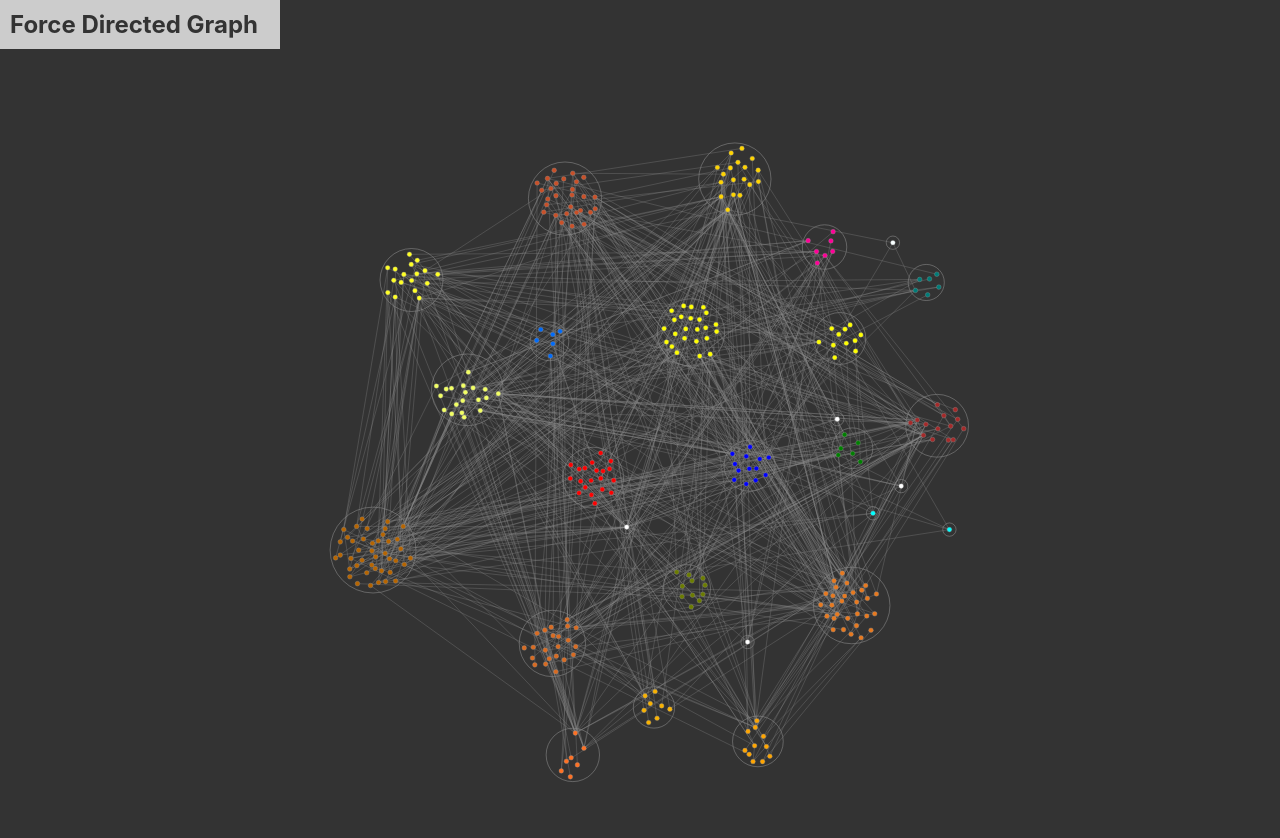
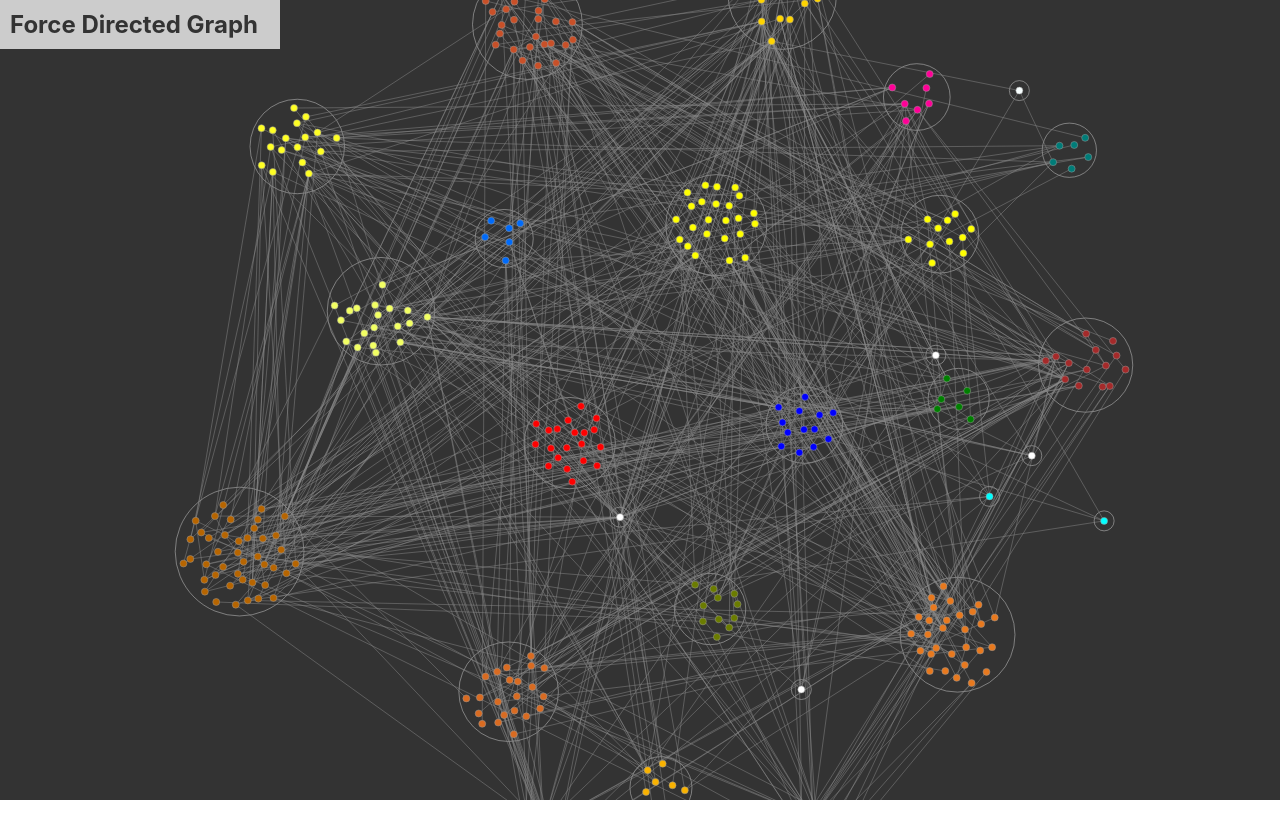
Before and after one commit to mrmuhammadali/publications, a React (Create React App) app: page / in a window 1280 px wide. Shown: the top 838 px of the page. After the commit the page ends 800 px from the top, so only its background shows below. Built offline with nearby package versions, Linux system fonts and the light colour scheme.

Commit message:
refactoring

```diff
--- a/src/App.module.css
+++ b/src/App.module.css
@@ -12,4 +12,5 @@
   margin: 0;
   padding: 10px;
   width: 260px;
+  position: fixed;
 }
--- a/src/components/ForceDirectedGraph/ForceDirectedGraph.js
+++ b/src/components/ForceDirectedGraph/ForceDirectedGraph.js
@@ -18,6 +18,7 @@ class ForceDirectedGraph extends React.Component {
       nodes: props.nodes,
       links: props.links,
       clusters: [],
+      scale: 1,
     }
   }
 
@@ -34,23 +35,20 @@ class ForceDirectedGraph extends React.Component {
       )
       .force('charge', forceManyBody())
       .force('cluster', forceCluster())
-      .tick(280)
-
+      .tick(20)
     const scale = getScaleFactor(nodes, window.innerWidth, window.innerHeight)
 
     this.force.force(
       'center',
       forceCenter(width * (scale / 2), height * (scale / 2)),
     )
-    this.setState(() => ({
-      scale,
-    }))
 
-    this.force.on('tick', () =>
+    this.force.on('tick', () => {
       this.setState(() => ({
         clusters: createClusters(nodes),
-      })),
-    )
+        scale,
+      }))
+    })
   }
 
   componentWillUnmount() {
--- a/src/components/ForceDirectedGraph/ForceDirectedGraphInner.js
+++ b/src/components/ForceDirectedGraph/ForceDirectedGraphInner.js
@@ -11,10 +11,8 @@ export default function ForceDirectedGraphInner(props) {
 
   return (
     <svg
-      className={styles.root}
       viewBox={`0 0 ${window.innerWidth * scale} ${window.innerHeight * scale}`}
     >
-      <g>
       {clusters.map(({ x, y, r, title, cluster }, index) => (
         <circle
           key={cluster}
@@ -50,7 +48,6 @@ export default function ForceDirectedGraphInner(props) {
           onMouseLeave={onMouseLeave}
         />
       ))}
-      </g>
     </svg>
   )
 }
--- a/src/components/ForceDirectedGraph/styles.module.css
+++ b/src/components/ForceDirectedGraph/styles.module.css
@@ -1,8 +1,3 @@
-.root {
-  flex-grow: 1;
-  overflow-y: auto;
-}
-
 .cluster {
   fill: #333;
   stroke: #ccc;
```
Lines whose indentation alone changed are shown as unchanged.
